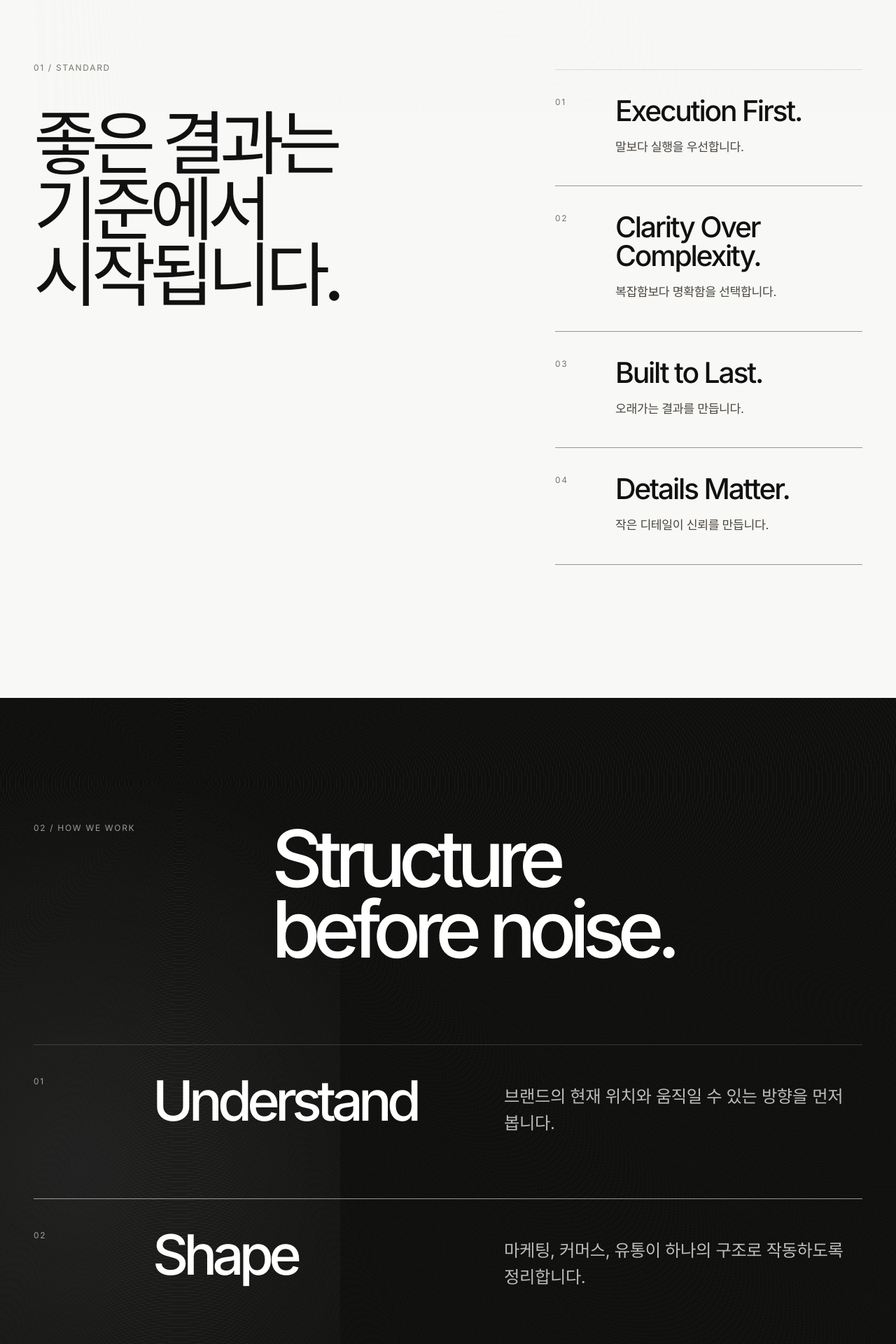
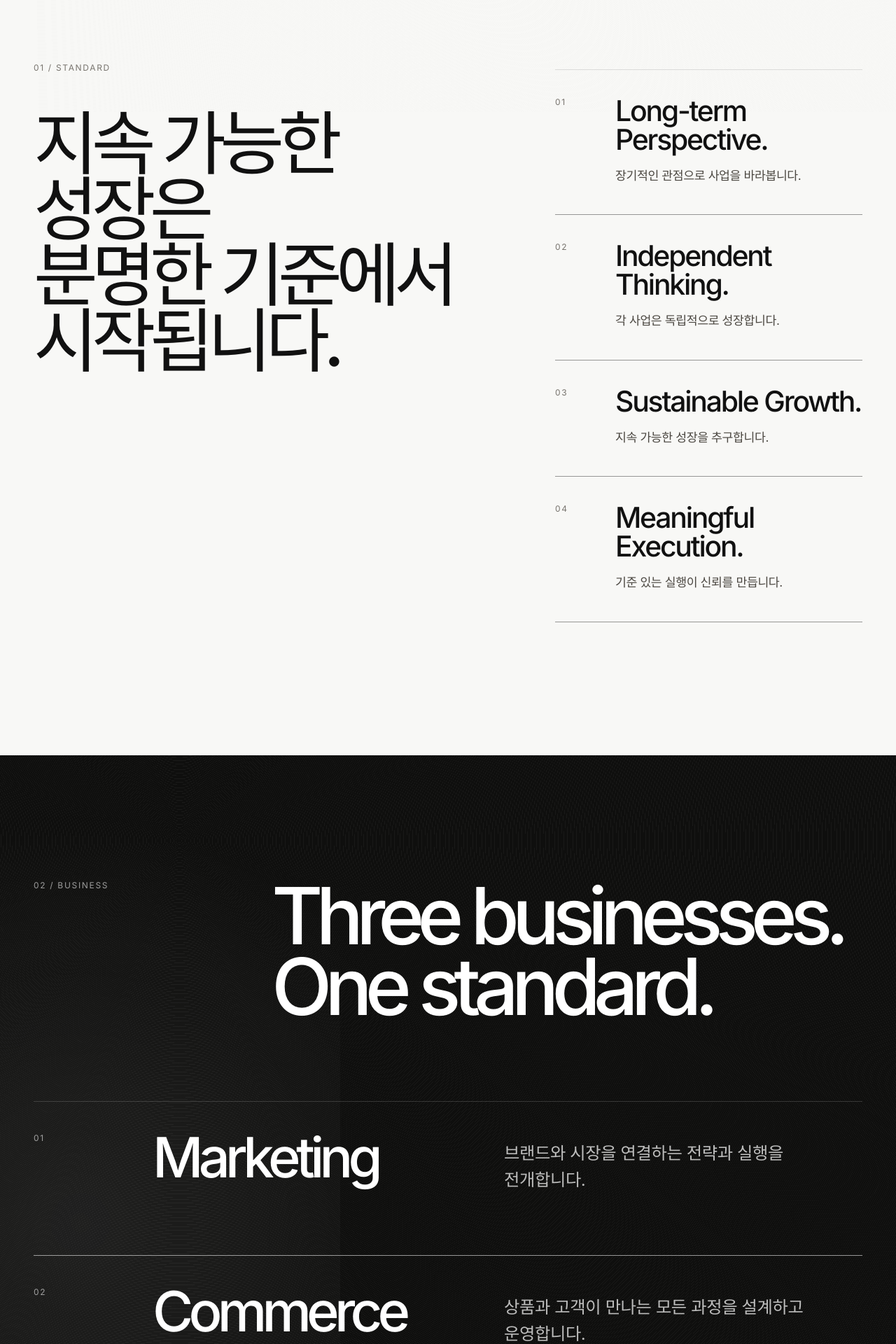
Before and after one commit to hnmspace/website, a Next.js app: page / in a window 1280 px wide. Shown: the part 880-2800 px from the top of the page at 70% size. Built offline with nearby package versions, Linux system fonts and the light colour scheme.

Commit message:
Add files via upload

```diff
--- a/app/page.tsx
+++ b/app/page.tsx
@@ -3,18 +3,18 @@ import RevealController from './reveal'
 const process = [
   {
     number: '01',
-    title: 'Understand',
-    text: '브랜드의 현재 위치와 움직일 수 있는 방향을 먼저 봅니다.',
+    title: 'Marketing',
+    text: '브랜드와 시장을 연결하는 전략과 실행을 전개합니다.',
   },
   {
     number: '02',
-    title: 'Shape',
-    text: '마케팅, 커머스, 유통이 하나의 구조로 작동하도록 정리합니다.',
+    title: 'Commerce',
+    text: '상품과 고객이 만나는 모든 과정을 설계하고 운영합니다.',
   },
   {
     number: '03',
-    title: 'Execute',
-    text: '말보다 실행을 기준으로 움직이고, 결과로 다음 판단을 만듭니다.',
+    title: 'Distribution',
+    text: '국내외 유통 네트워크를 기반으로 사업의 확장을 만듭니다.',
   },
 ]
 
@@ -37,7 +37,7 @@ export default function Home() {
         </a>
         <nav aria-label="Primary navigation">
           <a href="#standard">Standard</a>
-          <a href="#work">Work</a>
+          <a href="#work">Business</a>
           <a href="#contact">Contact</a>
         </nav>
       </header>
@@ -46,7 +46,7 @@ export default function Home() {
         <div className="hero-mark" data-reveal="hero">
           <img src="/hnm-logo-primary-black.png" alt="HNM Space" />
         </div>
-        <p className="hero-line" data-reveal>Less noise. More execution.</p>
+        <p className="hero-line" data-reveal>Marketing. Commerce. Distribution.</p>
         <div className="hero-rule" data-line aria-hidden="true" />
         <div className="scroll-indicator" aria-hidden="true"><span>Scroll</span><i /></div>
       </section>
@@ -54,36 +54,36 @@ export default function Home() {
       <section id="standard" className="statement-section" data-section="light">
         <div className="statement-head">
           <p className="section-kicker" data-reveal>01 / Standard</p>
-          <h1 data-reveal>좋은 결과는<br />기준에서<br />시작됩니다.</h1>
+          <h1 data-reveal>지속 가능한 성장은<br />분명한 기준에서<br />시작됩니다.</h1>
         </div>
         <div className="standard-principles" data-reveal>
           <article className="standard-item">
             <span>01</span>
-            <strong>Execution First.</strong>
-            <p>말보다 실행을 우선합니다.</p>
+            <strong>Long-term Perspective.</strong>
+            <p>장기적인 관점으로 사업을 바라봅니다.</p>
           </article>
           <article className="standard-item">
             <span>02</span>
-            <strong>Clarity Over Complexity.</strong>
-            <p>복잡함보다 명확함을 선택합니다.</p>
+            <strong>Independent Thinking.</strong>
+            <p>각 사업은 독립적으로 성장합니다.</p>
           </article>
           <article className="standard-item">
             <span>03</span>
-            <strong>Built to Last.</strong>
-            <p>오래가는 결과를 만듭니다.</p>
+            <strong>Sustainable Growth.</strong>
+            <p>지속 가능한 성장을 추구합니다.</p>
           </article>
           <article className="standard-item">
             <span>04</span>
-            <strong>Details Matter.</strong>
-            <p>작은 디테일이 신뢰를 만듭니다.</p>
+            <strong>Meaningful Execution.</strong>
+            <p>기준 있는 실행이 신뢰를 만듭니다.</p>
           </article>
         </div>
       </section>
 
       <section id="work" className="work-section is-dark-section" data-section="dark">
         <div className="work-head">
-          <p className="section-kicker" data-reveal>02 / How we work</p>
-          <h2 data-reveal>Structure<br />before noise.</h2>
+          <p className="section-kicker" data-reveal>02 / Business</p>
+          <h2 data-reveal>Three businesses.<br />One standard.</h2>
         </div>
         <div className="work-list">
           {process.map((item) => (
@@ -97,7 +97,7 @@ export default function Home() {
       </section>
 
       <section className="field-section" data-section="light">
-        <p className="section-kicker" data-reveal>03 / Our expertise</p>
+        <p className="section-kicker" data-reveal>03 / Business Areas</p>
         <div className="field-lines" data-reveal>
           {fields.map((field) => (
             <div key={field.title} className="field-row">
@@ -107,13 +107,13 @@ export default function Home() {
           ))}
         </div>
         <p className="field-note" data-reveal>
-          Designed to work independently.<br />Built to work together.
+          Independent businesses.<br />One shared standard.
         </p>
       </section>
 
       <section id="contact" className="contact-section is-dark-section" data-section="dark">
         <p className="section-kicker" data-reveal>04 / Contact</p>
-        <h2 data-reveal>한번 맡겨보고 싶다면.</h2>
+        <h2 data-reveal>Connect with HNM SPACE.</h2>
         <div className="contact-links" data-reveal>
           <a href="mailto:henry@hnmspace.com"><span>henry@hnmspace.com</span></a>
           <a href="https://hnmspace.com"><span>hnmspace.com</span></a>
```
